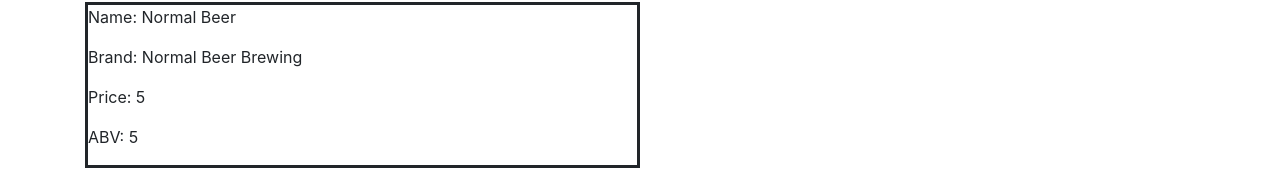
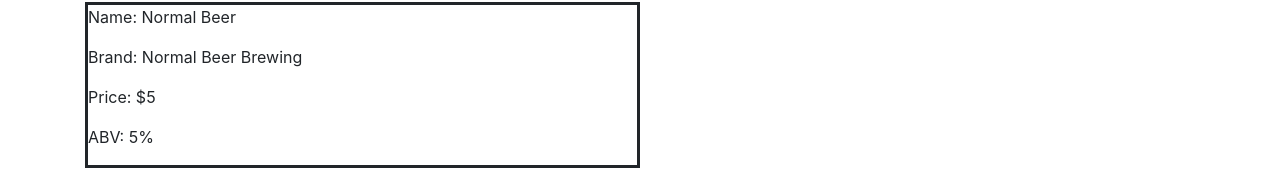
Before and after one commit to eric-endsley/tap-room-redux, a React (Create React App) app: page / in a window 1280 px wide. Shown: the part 231-413 px from the top of the page. Built offline with nearby package versions, Linux system fonts and the light colour scheme.

Commit message:
add keg detail page, debug control

```diff
--- a/src/components/Control.js
+++ b/src/components/Control.js
@@ -1,6 +1,7 @@
 import React from 'react';
 import KegList from './KegList';
 import AddKegForm from './AddKegForm';
+import KegDetail from './KegDetail';
 import { v4 } from 'uuid';
 
 class KegControl extends React.Component {
@@ -45,8 +46,8 @@ class KegControl extends React.Component {
   }
 
   handleChangingSelectedKeg = (id) => {
-    const selectedKeg = this.State.masterKegList.filter(keg => keg.id === id)[0];
-    this.setSetate({selectedKeg: selectedKeg});
+    const selectedKeg = this.state.masterKegList.filter(keg => keg.id === id)[0];
+    this.setState({selectedKeg: selectedKeg});
   }
 
   render() {
--- a/src/components/Keg.js
+++ b/src/components/Keg.js
@@ -12,8 +12,8 @@ function Keg(props) {
       <div style={kegCardStyles} onClick= {() => props.whenKegCardClicked(props.id)}>
       <p>Name: {props.name}</p>
       <p>Brand: {props.brand}</p>
-      <p>Price: {props.price}</p>
-      <p>ABV: {props.abv}</p>
+      <p>Price: ${props.price}</p>
+      <p>ABV: {props.abv}%</p>
       </div>
     </React.Fragment>
   );
--- a/src/components/KegDetail.js
+++ b/src/components/KegDetail.js
@@ -0,0 +1,21 @@
+import React from 'react';
+import PropTypes from 'prop-types';
+
+function KegDetail(props) {
+  const { keg } = props;
+
+  return (
+    <React.Fragment>
+      <h1>Keg Details:</h1>
+      <h3>{keg.name} from {keg.brand}</h3>
+      <h4>ABV: {keg.abv}% Price Per Pint: ${keg.price}</h4>
+      <h4>Pints Left: {keg.pints}</h4>
+    </React.Fragment>
+  );
+}
+
+KegDetail.propTypes = {
+  keg: PropTypes.object
+}
+
+export default KegDetail;
--- a/src/components/KegList.js
+++ b/src/components/KegList.js
@@ -16,7 +16,7 @@ function KegList(props) {
         id={keg.id}
         key={keg.id}
         pints={keg.pints}
-        whenKegClicked = { props.onKegSelection }/>
+        whenKegCardClicked = { props.onKegSelection }/>
       )}
     </React.Fragment>
   );
```
